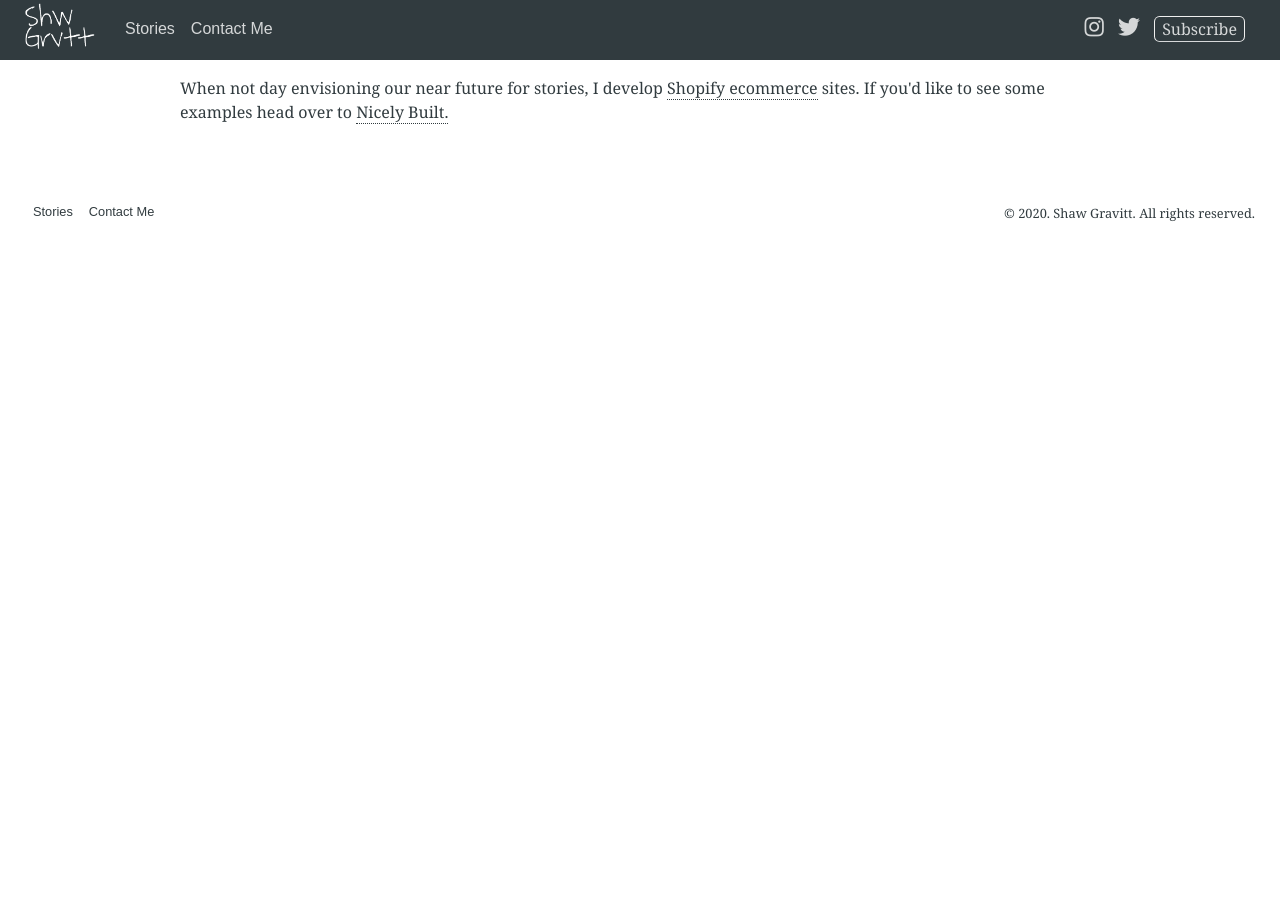
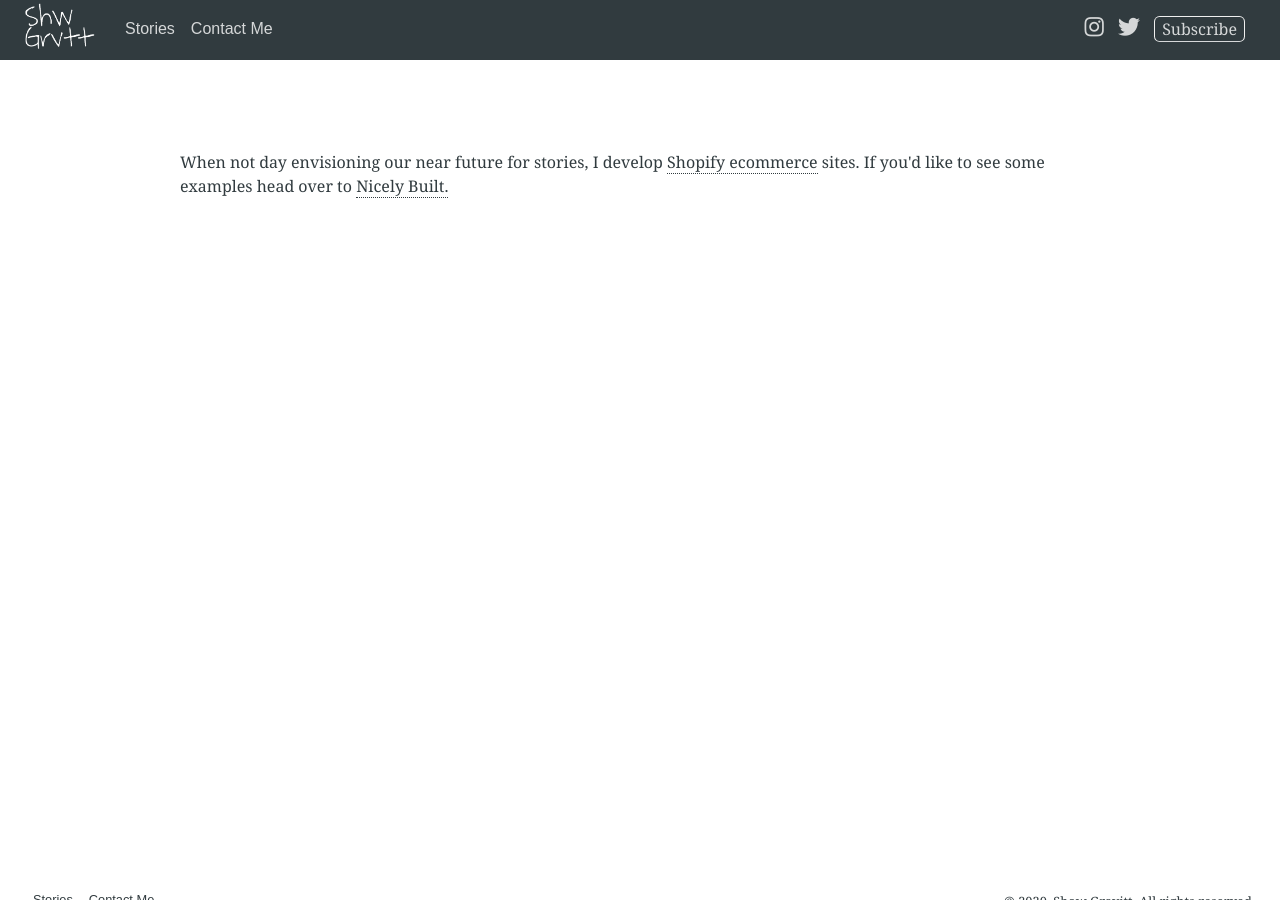
Before and after one commit to shawgravitt/shawgravitt.github.io, a Jekyll site: the page built from portfolio.html, in a window 1280 px wide and 900 px high. Built offline with Jekyll 4.4.1, drawn with Linux system fonts in a browser that asks for light colours; nearby versions of some CDN libraries.

Commit message:
portfolio spacing, logo link to home page

```diff
--- a/_includes/site-nav.html
+++ b/_includes/site-nav.html
@@ -1,6 +1,6 @@
 <div id="site-nav">
     <div class="nav-site-title">
-      <a href="{{ site.baseurl }}">
+      <a href="{{ site.baseurl }}/">
         <img src="{{'images/shwgrvtt-logo.png' | relative_url }}" alt="Shaw Gravitt Writes">
       </a>
     </div>
--- a/portfolio.html
+++ b/portfolio.html
@@ -3,9 +3,12 @@ layout: default
 title: Portfolio
 ---
 
-<p>
-  When not day envisioning our near future for stories, I develop <a href="https://www.shopify.com/?ref=shaw-gravitt" target="_blank" rel="noreferrer">Shopify ecommerce</a> sites. If you'd like to see some examples head over to <a href="https://nicelybuilt.com/" target="blank" rel="noreferrer">Nicely Built.</a>
+<div style="margin: 10vh auto 70vh auto;">
+  <p>
+    When not day envisioning our near future for stories, I develop <a href="https://www.shopify.com/?ref=shaw-gravitt" target="_blank" rel="noreferrer">Shopify ecommerce</a> sites. If you'd like to see some examples head over to <a href="https://nicelybuilt.com/" target="blank" rel="noreferrer">Nicely Built.</a>
 </p>
+
+</div>
 
 <!-- <ul>
   <li>
```
Also changed, not shown: 9 other files.
